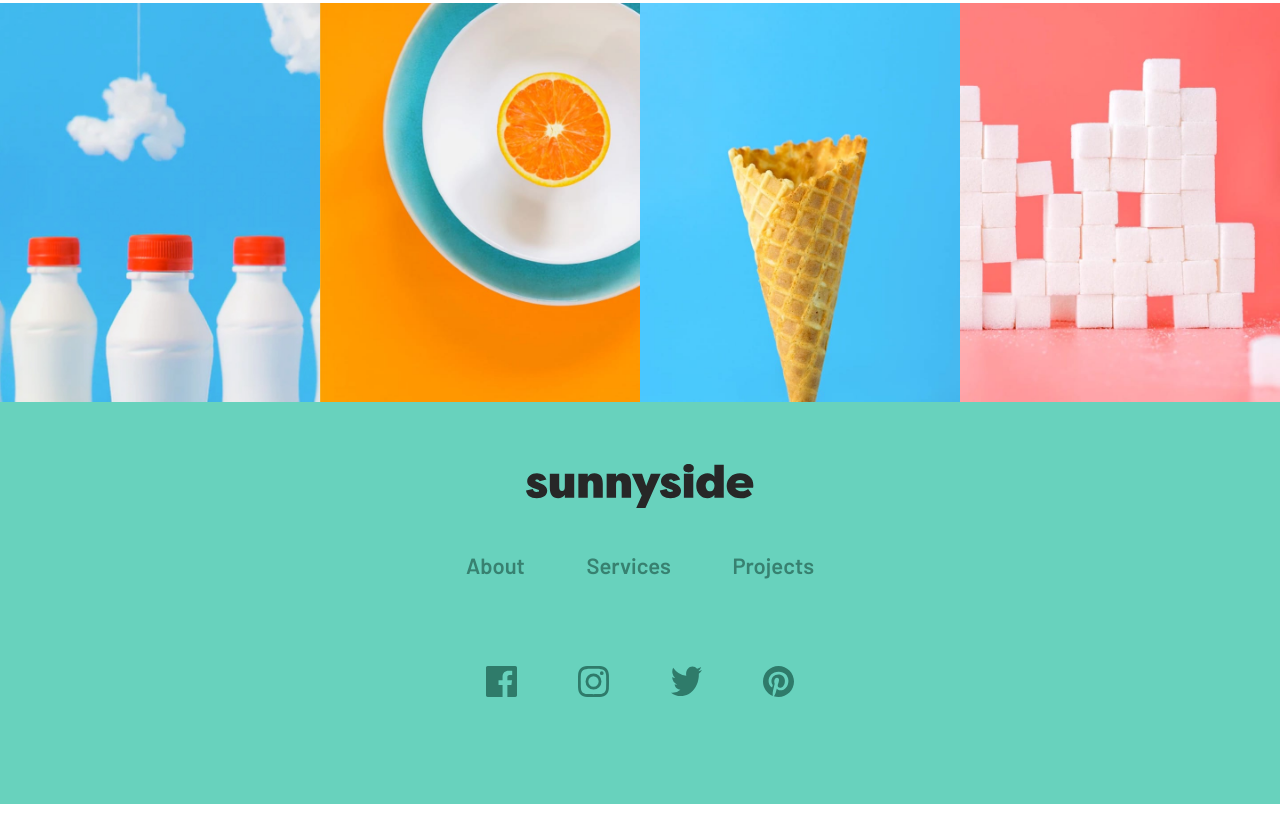
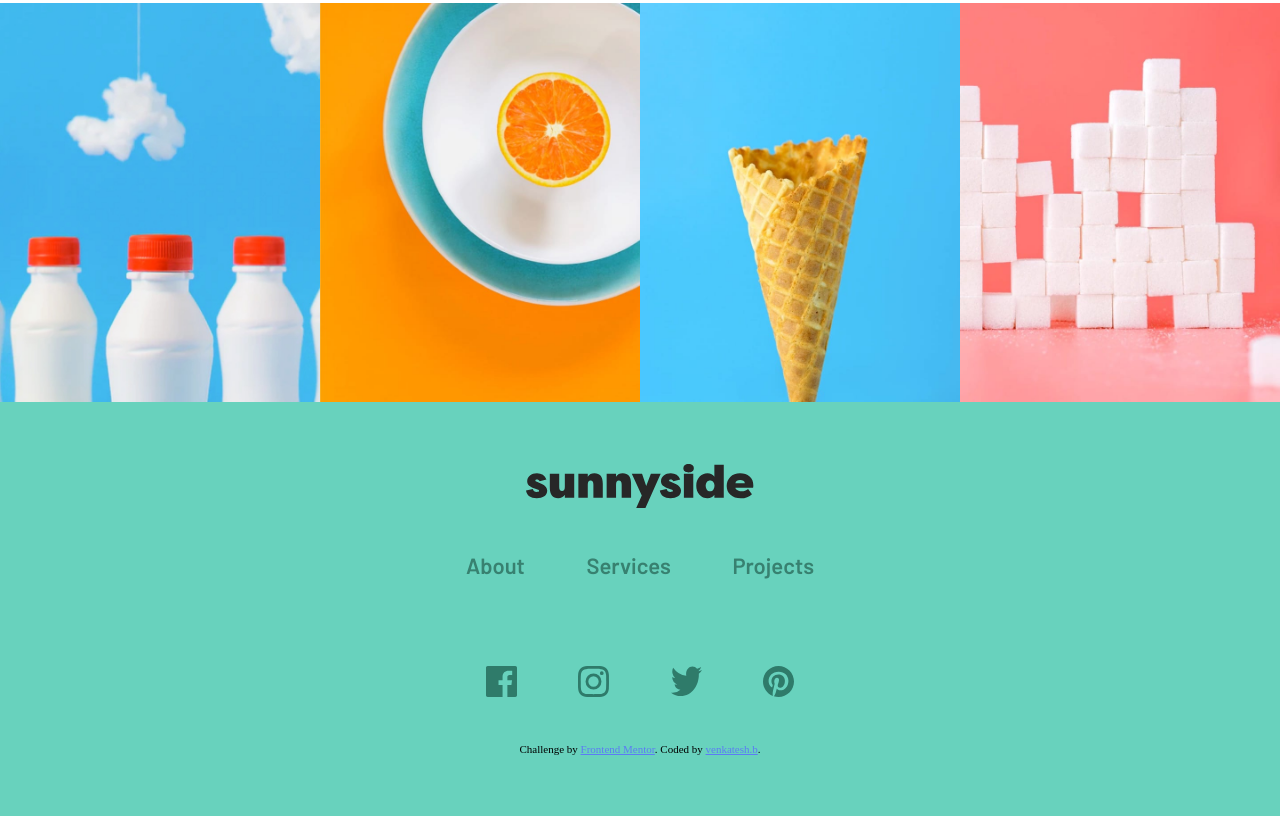
Before and after one commit to venkateshbaddela/sunnyside-landing-page, a website: page index.html in a window 1280 px wide. Shown: the part 3091-3907 px from the top of the page. Drawn offline with Linux system fonts and the light colour scheme.

Commit message:
changes made in css and html

```diff
--- a/index.html
+++ b/index.html
@@ -333,13 +333,13 @@
           />
         </li>
       </ul>
+
+      <div class="attribution">
+        Challenge by
+        <a href="https://www.frontendmentor.io?ref=challenge" target="_blank"
+          >Frontend Mentor</a
+        >. Coded by <a href="#">venkatesh.b</a>.
+      </div>
     </footer>
-
-    <!-- <div class="attribution">
-      Challenge by
-      <a href="https://www.frontendmentor.io?ref=challenge" target="_blank"
-        >Frontend Mentor</a
-      >. Coded by <a href="#">Your Name Here</a>.
-    </div> -->
   </body>
 </html>
--- a/sass/main.scss
+++ b/sass/main.scss
@@ -1,6 +1,3 @@
-/*   .attribution { font-size: 11px; text-align: center; }
-.attribution a { color: hsl(228, 45%, 44%); } */
-
 // CSS properties
 
 //  Primary
@@ -377,6 +374,20 @@ html {
   }
 }
 
+/* Attributiom */
+
+.attribution {
+  font-size: 11px;
+  text-align: center;
+}
+.attribution a {
+  color: hsl(228, 45%, 44%);
+}
+
+////////////////////////////
+/* Media queries */
+////////////////////////////
+
 @media only screen and (max-width: 1550px) {
   html {
     font-size: 55%;
@@ -539,7 +550,9 @@ html {
   }
 }
 
+//////////////////////////////////////////////////
 /* Javascript trigger classes */
+////////////////////////////////////////////////////
 
 .preload * {
   transition: none !important;
```
Also changed, not shown: css/style.css.
